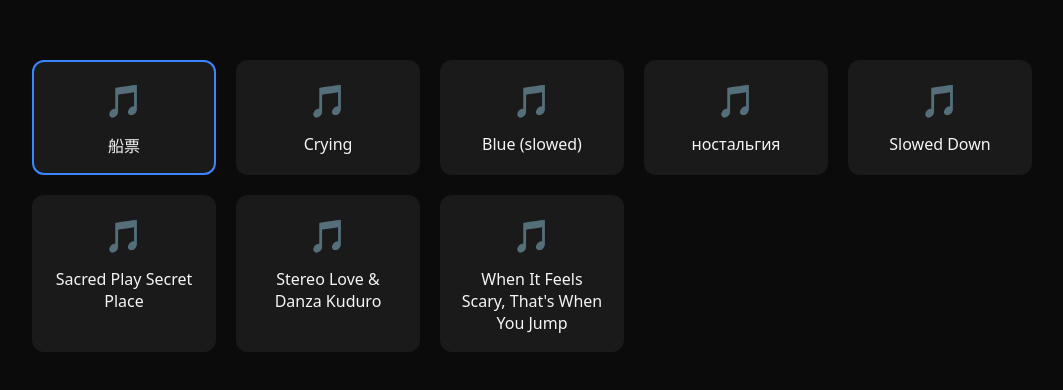
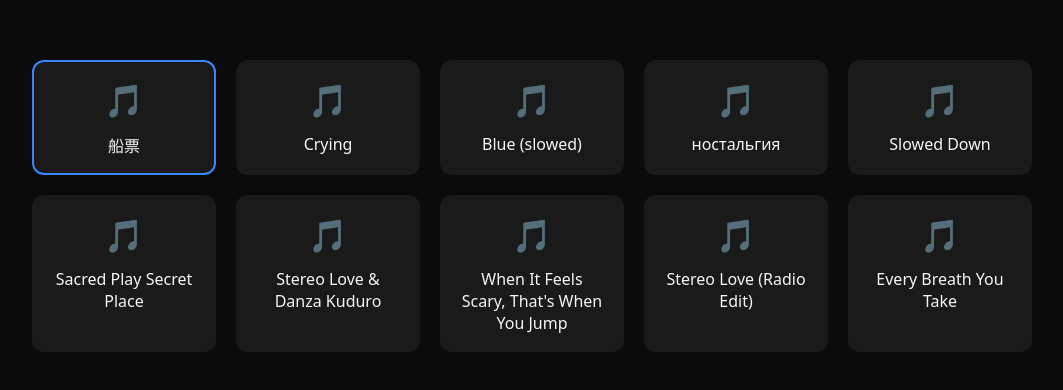
Before and after one commit to andyckt/SongPlayer.io, a plain HTML site: page index.html in a window 1280 px wide. Shown: the part 214-604 px from the top of the page, without its empty margins (108-1171 px from the left). Drawn offline with Linux system fonts and the light colour scheme.

Commit message:
added two more songs

```diff
--- a/index.html
+++ b/index.html
@@ -44,7 +44,9 @@
         { title: "Slowed Down", src: "./public/Slow Down 0.8 Madnap [HiJHuRWj0jw].mp3" },
         { title: "Sacred Play Secret Place", src: "./public/Sacred Play Secret Place [XX2gPs44fxg].mp3" },
         { title: "Stereo Love & Danza Kuduro", src: "./public/Stereo Love x Danza Kuduro ｜ Edward Maya x Don Omar, Lucenzo ｜ Jimmy Dalby Mashup [QOxM2_7D5xs].mp3" },
-        { title: "When It Feels Scary, That's When You Jump", src: "./public/Oscar Isaac - When It Feels Scary, That's When You Jump.mp3" }
+        { title: "When It Feels Scary, That's When You Jump", src: "./public/Oscar Isaac - When It Feels Scary, That's When You Jump.mp3" },
+        { title: "Stereo Love (Radio Edit)", src: "./public/Edward Maya, Vika Jigulina - Stereo love (Radio Edit) (Lyrics) 4.mp3" },
+        { title: "Every Breath You Take", src: "./public/The Police - Every Breath You Take (Official Music Video) 4.mp3" }
       ];
       let currentSongIndex = 0;
       // Track clicks for double-tap detection
```
Also changed, not shown: 2 other files.
